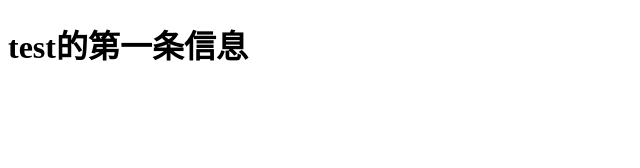
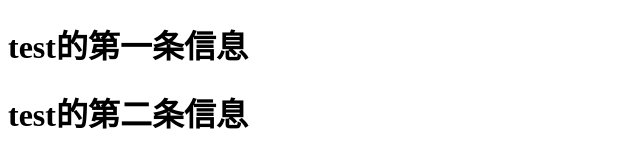
Before and after one commit to slince-zero/git-, a plain HTML site: page test.html in a window 1280 px wide. Shown: the whole page, without its empty margins (0-640 px from the left). Drawn offline with Linux system fonts and the light colour scheme.

Commit message:
第四次修改

```diff
--- a/test.html
+++ b/test.html
@@ -10,6 +10,7 @@
 
 <body>
     <h1>test的第一条信息</h1>
+    <h1>test的第二条信息</h1>
 </body>
 
 </html>
```
Also changed, not shown: 文件夹测试/index.html (+2 -0 lines), 1 other file.
